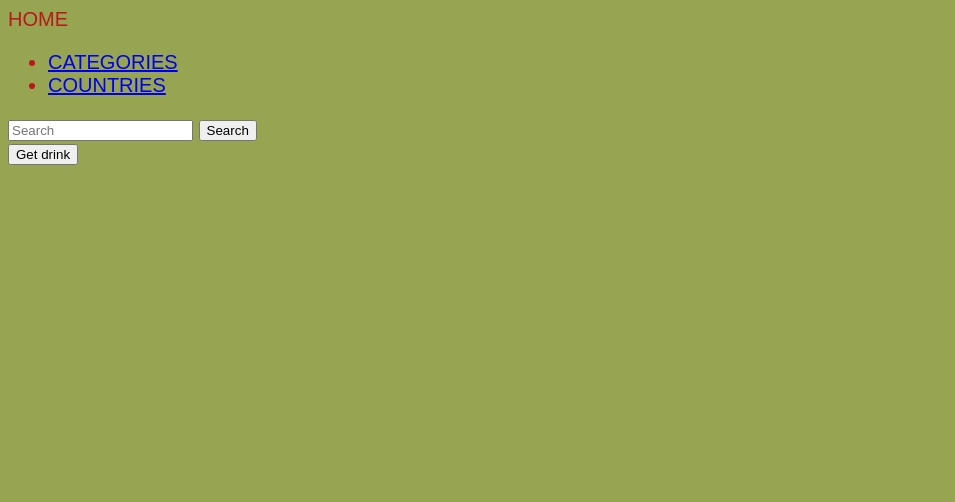
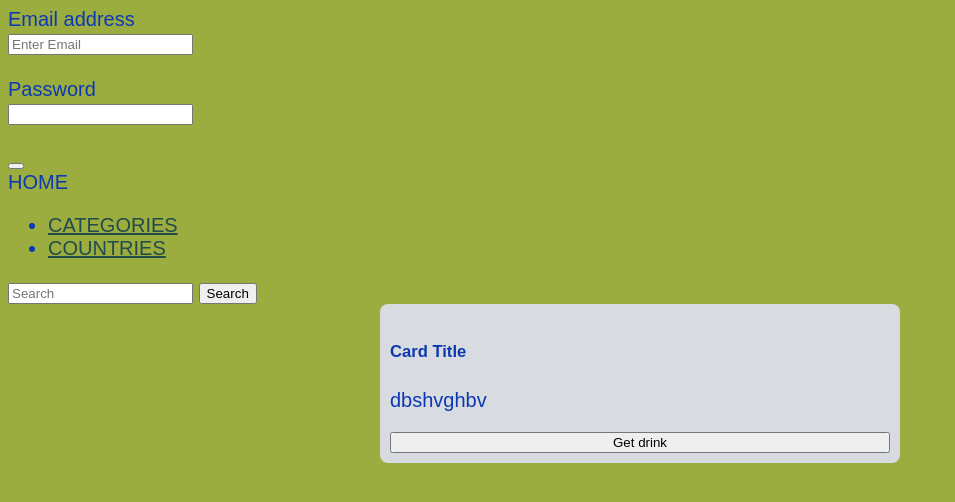
Before and after one commit to AlexIrungu/Phase1-Final-Project, a website: page index.html in a window 1280 px wide. Shown: the whole page, without its empty margins (0-955 px from the left). Drawn offline with Linux system fonts and the light colour scheme.

Commit message:
Starting DOM Manipulation for the html login form

```diff
--- a/index.html
+++ b/index.html
@@ -5,9 +5,24 @@
     <meta charset="UTF-8">
     <meta http-equiv="X-UA-Compatible" content="IE=edge">
     <meta name="viewport" content="width=device-width, initial-scale=1.0">
-    <title>Document</title>
+    <title>Phase-1 Final Project</title>
 </head>
 <body>
+    <div id="error"></div>
+    <form id="login_form">
+        <div class="field">
+        <label>Email address</label>
+        <br>
+        <input id="enter_email" type="text" placeholder="Enter Email"><br><br>
+        </div>
+        <div>
+        <label>Password</label><br>
+        <input type="password"><br><br>
+    </div>
+    <button type="submit" class="btn" value="Submit"></button>
+
+    </form>
+
     <!--create nav bar-->
     <nav class="navbar">
         <div class="container-fluid">
@@ -21,7 +36,7 @@
                 </li>
 
             </ul>
-            <form class="d-flex">
+            <form class="flex">
                 <input class="form-control" type="text" placeholder="Search" id="search"/>
                 <button class="btn btn-outline-info" id="searchBtn">Search</button>
 
@@ -30,7 +45,24 @@
         </div>
 
     </nav>
-    <div class="container">
+    <div class="container" id="main-container">
+        <div class="row" id="random-drink">
+            <div class="card col-20">
+                <div class="row">
+                    <div class="col-10">
+
+                    </div>
+                    <div class="col-10 card-body">
+                        <h5 class="card-title">Card Title</h5>
+                        <p class="card-text">dbshvghbv</p>
+
+                    </div>
+
+                </div>
+
+            </div>
+
+        </div>
         <div class="drink"></div>
         <button>Get drink</button>
     </div>
--- a/index.js
+++ b/index.js
@@ -1,9 +1,30 @@
-let url = 'https://api.openbrewerydb.org/breweries/random'
-const button = document.querySelector('.container button')
-const drinkText = document.querySelector('.container p')
+// let url = 'https://api.openbrewerydb.org/breweries/random'
+// // const button = document.querySelector('.container button')
+// // //const drinkText = document.querySelector('.container p')
 
-button.addEventListener('click',getDrink)
+// // button.addEventListener('click',getDrink)
 
-function getDrink(){
+// // function getDrink(){
 
-}
+// // }
+// const name = document.getElementById('name')
+// const password = document.getElementById('password')
+// const form = document.getElementById('form')
+
+// form.addEventListener('submit',(e) => {
+//     let messages = []
+
+// })
+
+// document.addEventListener('DOMContentLoaded',init)
+
+document.addEventListener('DOMContentLoaded', () => {
+    document.querySelector('form').addEventListener('submit', (e) => {
+        //we console log and the page refreshes.
+        //console.log(e)
+        //we then add a prevent event to remove the default behaviour of the html form
+        e.preventDefault()
+        //we console log to check the submit event
+        console.log(e.target);
+    })
+})
--- a/main.css
+++ b/main.css
@@ -1,54 +1,42 @@
-/*
-*{
-    margin: 0;
-    padding: 0;
-    box-sizing: border-box;
-}
-*/
+
 html{
     font-size: 20px;
     font-family: 'Montserrat', sans-serif;
 
 }
 body{
-    background-color: rgb(151, 165, 82);
-    color: rgb(184, 25, 25);
+    background-color: rgb(155, 173, 63);
+    color: rgb(12, 57, 179);
 }
-/*
-section{
-    min-height: 100vh;
-    width: 100%;
-    padding: 100px 0;
+
+.nav-link {
+    color: rgb(34, 75, 75);
     display: flex;
-    align-items: center;
-    justify-content: center;
+    margin-right: auto;
+    flex: row;
+    flex-direction: column;
 }
 .container{
     width: 905;
     max-width: 500px;
     margin: 0 auto;
-    background-color: rgb(24, 28, 32);
+    background-color: rgb(216, 219, 223);
     border-radius: 8px;
-    padding: 3rem;
+    padding: 10px;
     display: flex;
     flex-direction: column;
 }
-.container p{
-    font-size: 2rem;
-    font-weight: 300;
-    line-height: 3rem;
-    text-align: justify;
+.flex {
+    flex: d-flex;
 }
-/*
-button{
-    margin-top: 4rem;
+/* button{
+    margin-top: 10px;
     width: fit-content;
-    padding: 2rem;
-    font-size: 2rem;
+    padding: 5px;
+    font-size: 10px;
     background-color: rgb(23, 28, 29);
     color: white;
-    border: none;
     border-radius: 4px;
     cursor: pointer;
     align-self: flex-end;
-}
+} */
```
